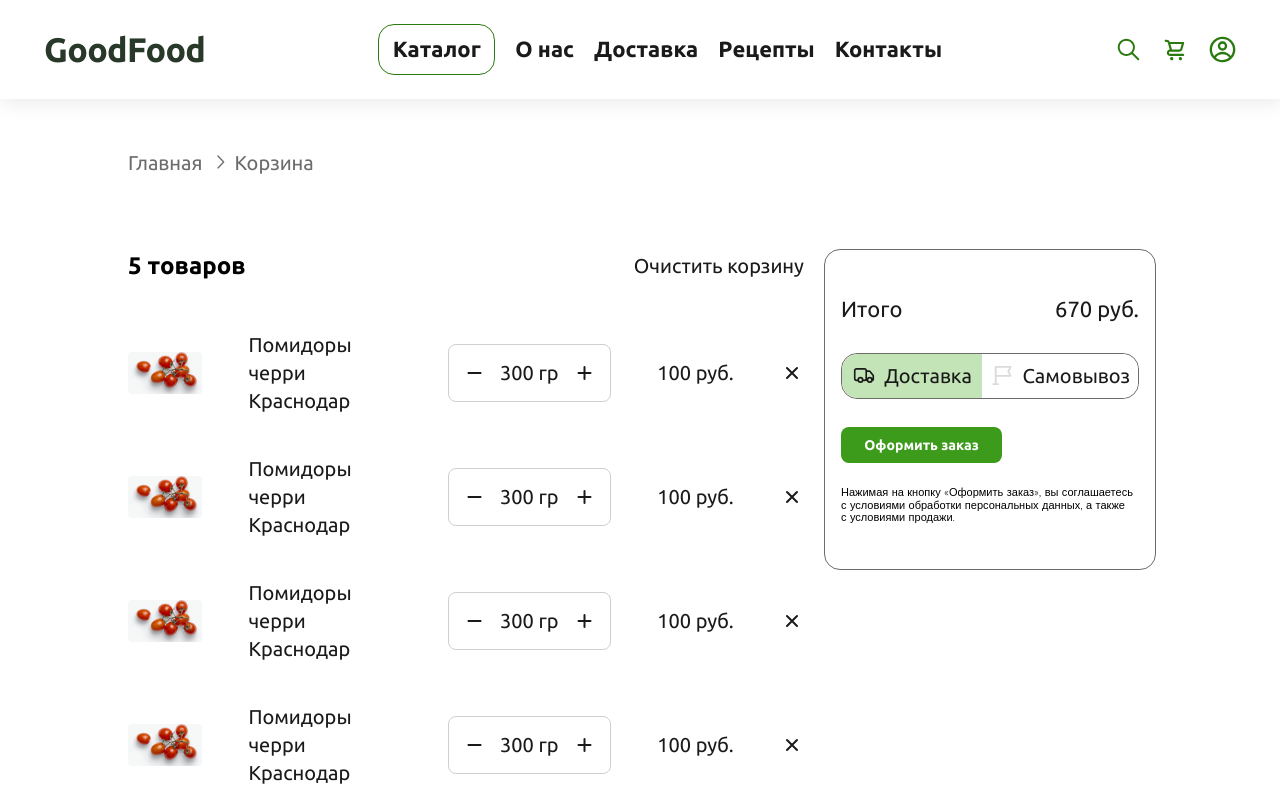
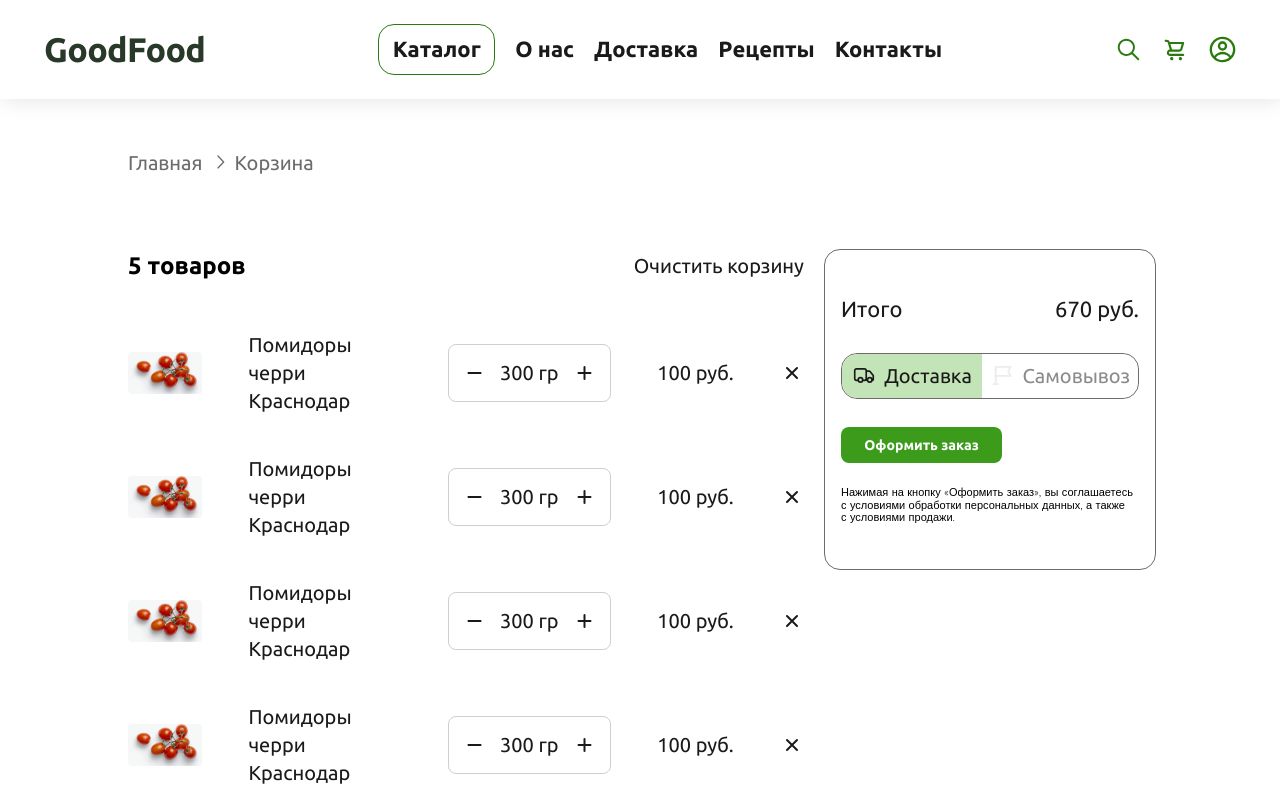
Before and after one commit to kavabunga/goodfood-frontend, a React (Vite) app: page /cart in a window 1280 px wide. In both pictures the pointer is over the element 990 px from the left and 375 px from the top of the page. Shown: the top 800 px of the page. Built offline with nearby package versions, Linux system fonts and the light colour scheme; no server answers.

Commit message:
refactor(shopping-card.module.scss): some fixes of styles

```diff
--- a/src/pages/shopping-cart/shopping-cart.module.scss
+++ b/src/pages/shopping-cart/shopping-cart.module.scss
@@ -69,6 +69,12 @@
 	display: flex;
 	justify-content: center;
 	flex-direction: row;
+	cursor: pointer;
+
+	:hover {
+		opacity: 0.5;
+		transition: opacity 0.5s ease-in-out;
+	}
 }
 
 .delivery__btn {
@@ -80,6 +86,10 @@
 	align-items: center;
 	background-color: #c3e4b6;
 	width: 100%;
+}
+
+.delivery__btn_unactive {
+	background-color: white;
 	cursor: pointer;
 
 	:hover {
@@ -88,17 +98,24 @@
 	}
 }
 
-.delivery__btn_unactive {
-	background-color: white;
-	cursor: default;
-}
-
 .delivery__btn_byCar {
 	border-radius: 16px 0 0 16px;
+	cursor: pointer;
+
+	:hover {
+		opacity: 0.5;
+		transition: opacity 0.5s ease-in-out;
+	}
 }
 
 .delivery__btn_byThemselves {
 	border-radius: 0 16px 16px 0;
+	cursor: pointer;
+
+	:hover {
+		opacity: 0.5;
+		transition: opacity 0.5s ease-in-out;
+	}
 }
 
 .delivery__title {
```
